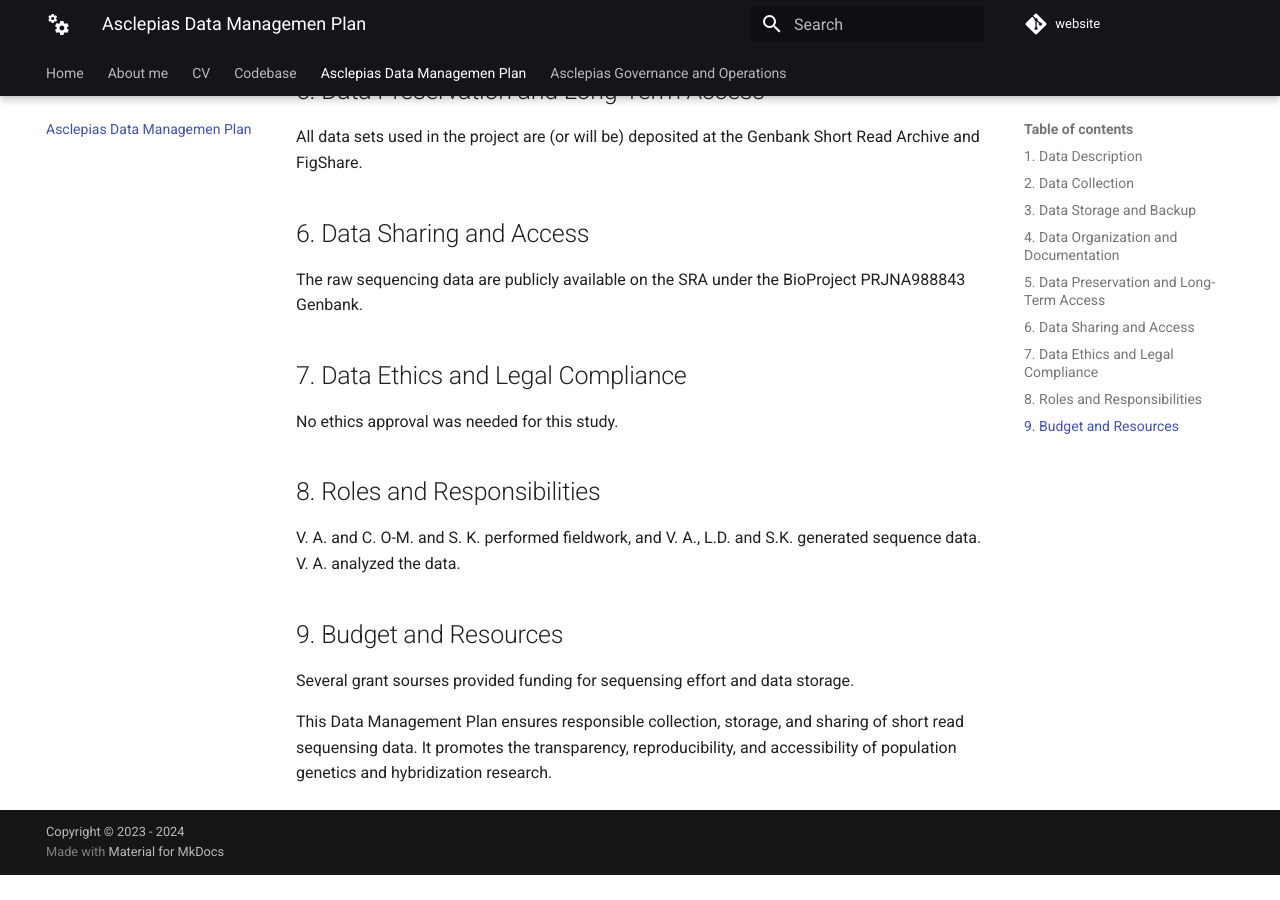
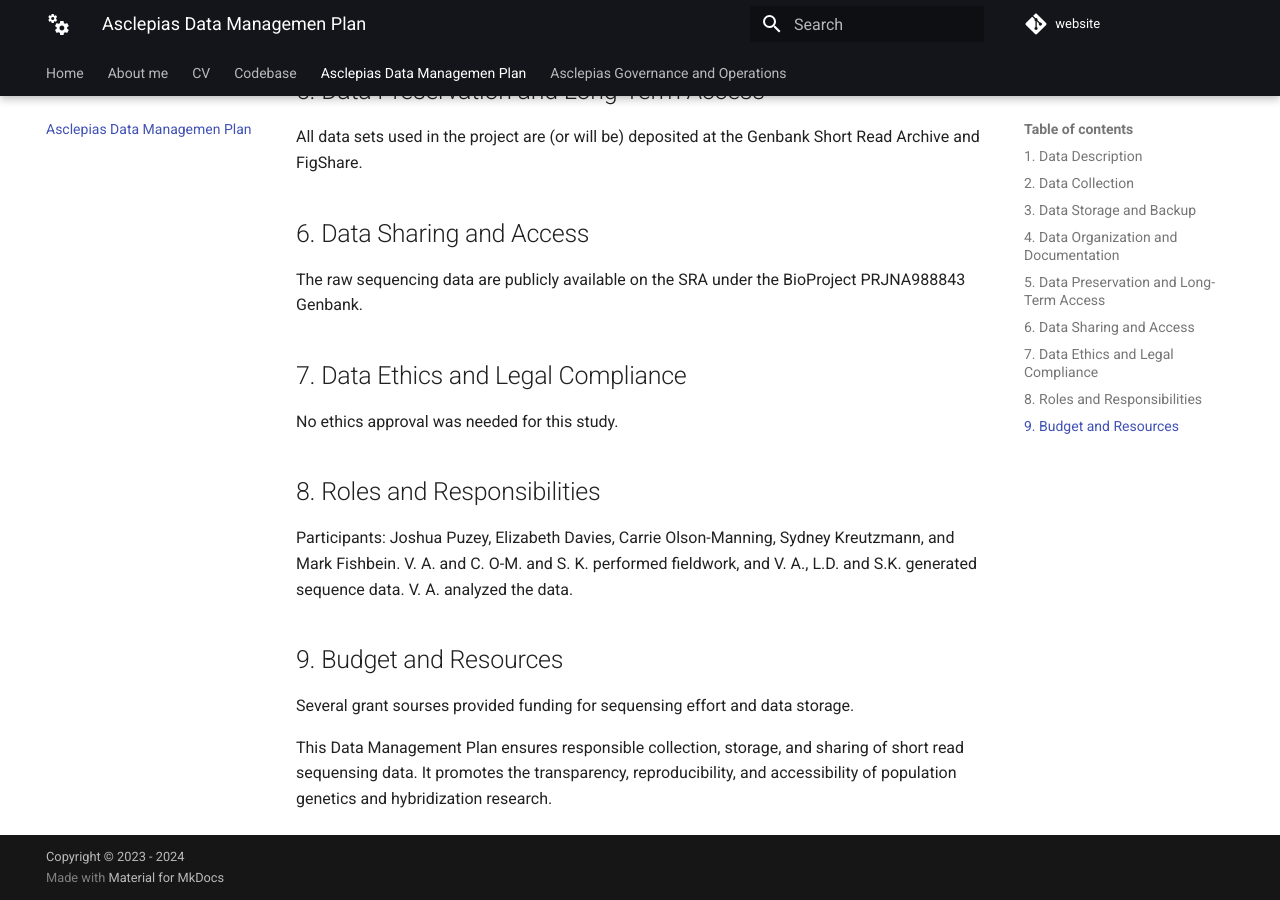
Before and after one commit to victor-andreev/ghpages_website, an MkDocs documentation site: the page built from docs/data_management_plan.md, in a window 1280 px wide and 900 px high, scrolled down 723 px. Built offline with MkDocs 1.6.1 and Material for MkDocs 9.7.7, drawn with Linux system fonts in a browser that asks for light colours; some web fonts are replaced; comment, search, counter and statistics services are not loaded; before the commit the page ends 1598 px from its top, so only the background shows below that.

Commit message:
Update data_management_plan.md

```diff
--- a/docs/data_management_plan.md
+++ b/docs/data_management_plan.md
@@ -20,6 +20,7 @@ The raw sequencing data are publicly available on the SRA under the BioProject P
 No ethics approval was needed for this study.
 
 ## 8. Roles and Responsibilities
+Participants: Joshua Puzey, Elizabeth Davies, Carrie Olson-Manning, Sydney Kreutzmann, and Mark Fishbein.
 V. A. and C. O-M. and S. K. performed fieldwork, and V. A., L.D. and S.K. generated sequence data. V. A. analyzed the data.
 
 ## 9. Budget and Resources
```
